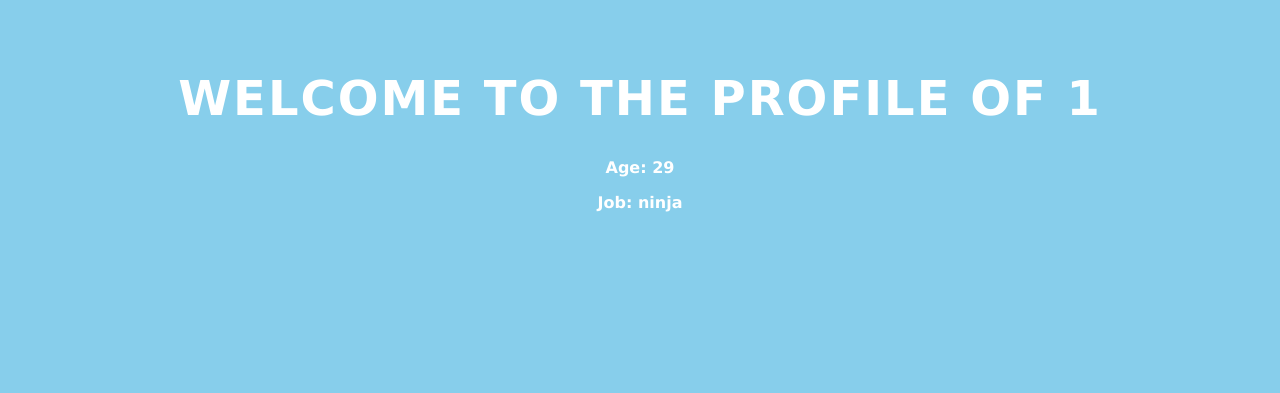
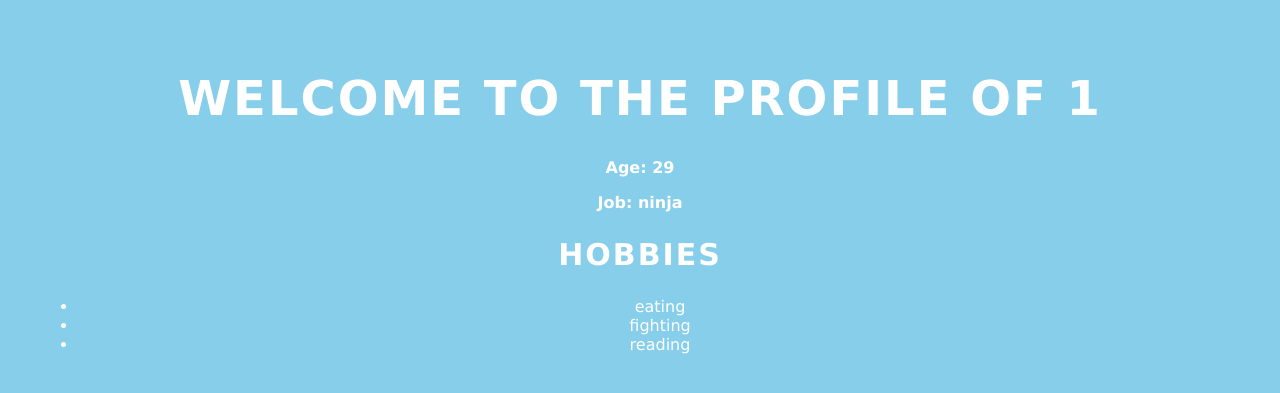
Before and after one commit to developer-junaid/Nodejs-Tutorial, a Node server app: page /profile/1 in a window 1280 px wide. Shown: the top 393 px of the page. Run offline with Node 20, Linux system fonts and the light colour scheme.

Commit message:
Cycling through Data in EJS, adding Javascript code

```diff
--- a/app.js
+++ b/app.js
@@ -26,6 +26,7 @@ app.get("/profile/:id", (req, res) => {
   var data = {
     age: 29,
     job: "ninja",
+    hobbies: ["eating", "fighting", "reading"],
   };
 
   // Respond with template
--- a/views/profile.ejs
+++ b/views/profile.ejs
@@ -20,7 +20,15 @@
         text-align: center;
       }
 
-      p {
+      h2 {
+        font-size: 30px;
+        text-transform: uppercase;
+        letter-spacing: 2px;
+        text-align: center;
+      }
+
+      p,
+      li {
         font-size: 16px;
         text-align: center;
       }
@@ -30,5 +38,11 @@
     <h1>Welcome to the profile of <%=person %></h1>
     <p><strong> Age: <%= data.age %> </strong></p>
     <p><strong> Job: <%= data.job %> </strong></p>
+    <h2>Hobbies</h2>
+    <ul>
+      <% data.hobbies.forEach((hobby)=>{%>
+      <li><%= hobby %></li>
+      <% }); %>
+    </ul>
   </body>
 </html>
```
